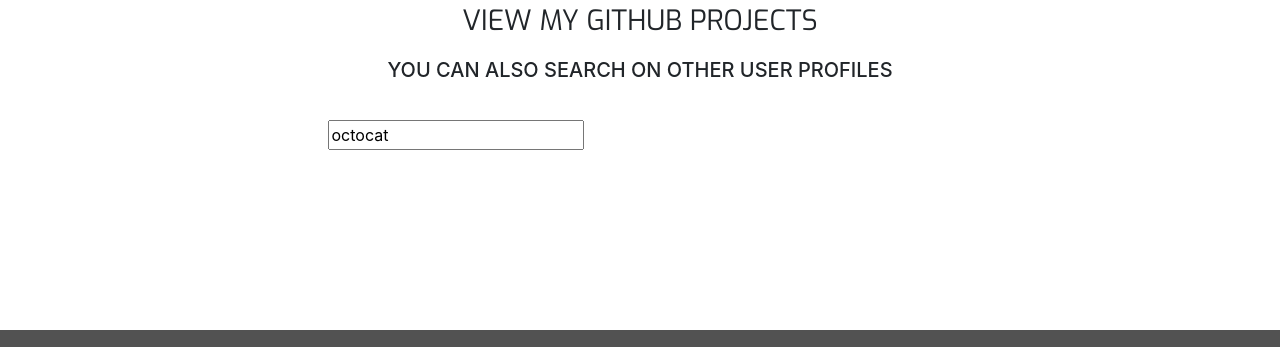
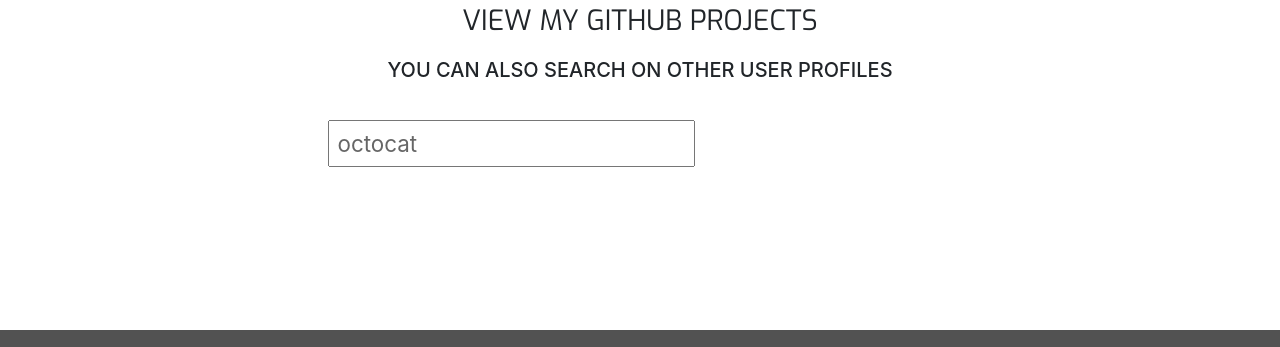
Before and after one commit to orlamadden/ucd-resume, a plain HTML site: page github.html in a window 1280 px wide. Shown: the part 381-728 px from the top of the page. Drawn offline with nearby package versions, Linux system fonts and the light colour scheme.

Commit message:
Added link to new stylesheet

```diff
--- a/github.html
+++ b/github.html
@@ -8,6 +8,7 @@
     <link rel="stylesheet" href="https://stackpath.bootstrapcdn.com/bootstrap/4.2.1/css/bootstrap.min.css" type="text/css" />
     <link rel="stylesheet" href="https://stackpath.bootstrapcdn.com/font-awesome/4.7.0/css/font-awesome.min.css" type="text/css" />
     <link rel="stylesheet" href="https://cdnjs.cloudflare.com/ajax/libs/hover.css/2.3.1/css/hover-min.css" type="text/css" />
+    <link rel="stylesheet" href="assets/css/github-styles.css" type="text/css">
     <link rel="stylesheet" href="assets/css/style.css" type="text/css" />
 
     <script src="https://ajax.googleapis.com/ajax/libs/jquery/3.2.1/jquery.min.js"></script>
```
